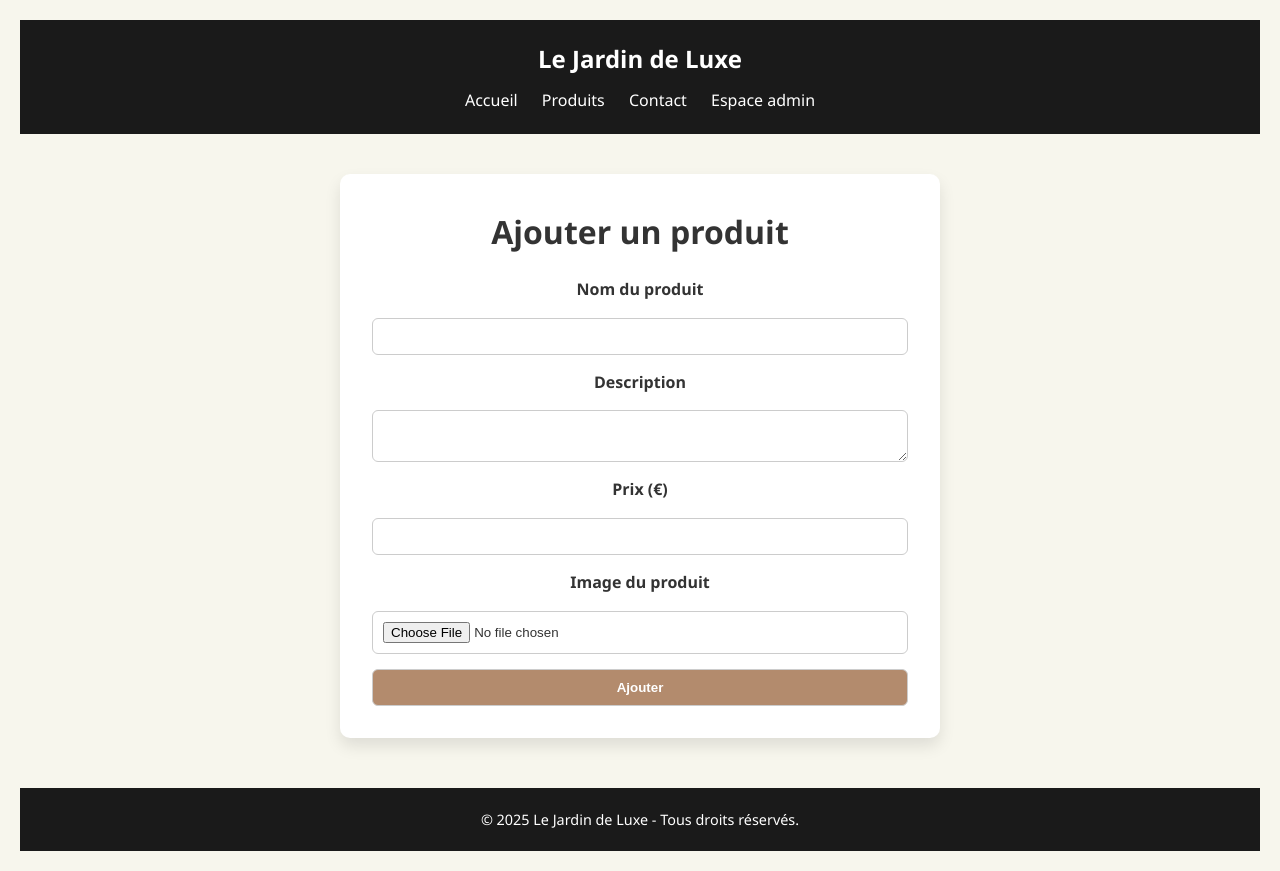
After one commit to Devlim0210/le_jardin_de_luxe, a PHP site: page /ajouter_produit.php in a window 1280 px wide. The commit adds this page. Run offline with PHP 8.4, Linux system fonts and the light colour scheme.

Commit message:
✨ Ajout de la page ajouter_produit.php avec formulaire stylé

```diff
--- /dev/null
+++ b/ajouter_produit.php
@@ -0,0 +1,23 @@
+<?php include 'header.php'; ?>
+
+<main class="ajouter-produit">
+  <h1>Ajouter un produit</h1>
+
+  <form action="traitement_ajout.php" method="POST" enctype="multipart/form-data">
+    <label for="nom">Nom du produit</label>
+    <input type="text" name="nom" id="nom" required>
+
+    <label for="description">Description</label>
+    <textarea name="description" id="description" required></textarea>
+
+    <label for="prix">Prix (€)</label>
+    <input type="number" name="prix" id="prix" step="0.01" required>
+
+    <label for="image">Image du produit</label>
+    <input type="file" name="image" id="image" accept="image/*" required>
+
+    <button type="submit">Ajouter</button>
+  </form>
+</main>
+
+<?php include 'footer.php'; ?>
--- a/header.php
+++ b/header.php
@@ -1,4 +1,14 @@
  <!-- En-tête du site -->
+ <!DOCTYPE html>
+<html lang="fr">
+<head>
+  <meta charset="UTF-8">
+  <meta name="viewport" content="width=device-width, initial-scale=1.0">
+  <title>Le Jardin de Luxe</title>
+  <link rel="stylesheet" href="styles.css">
+
+</head>
+<body>
  <header>
     <h2>Le Jardin de Luxe</h2>
     <nav>
@@ -9,3 +19,5 @@
 
     </nav>
   </header>
+  </body>
+</html>
--- a/styles.css
+++ b/styles.css
@@ -132,3 +132,47 @@ footer {
   font-weight: bold;
   color: #B38B6D;
 }
+
+/*AJOUT PRODUITS*/
+.ajouter-produit {
+  max-width: 600px;
+  margin: 40px auto;
+  padding: 2rem;
+  background-color: #fff;
+  border-radius: 10px;
+  box-shadow: 0 8px 16px rgba(0,0,0,0.1);
+}
+
+.ajouter-produit h1 {
+  margin-bottom: 20px;
+  text-align: center;
+}
+
+.ajouter-produit form {
+  display: flex;
+  flex-direction: column;
+  gap: 15px;
+}
+
+.ajouter-produit label {
+  font-weight: bold;
+}
+
+.ajouter-produit input,
+.ajouter-produit textarea,
+.ajouter-produit button {
+  padding: 10px;
+  border: 1px solid #ccc;
+  border-radius: 6px;
+}
+
+.ajouter-produit button {
+  background-color: #B38B6D;
+  color: white;
+  font-weight: bold;
+  cursor: pointer;
+}
+
+.ajouter-produit button:hover {
+  background-color: #a1795b;
+}
```
